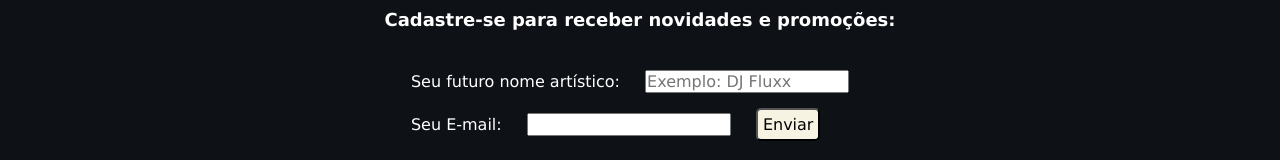
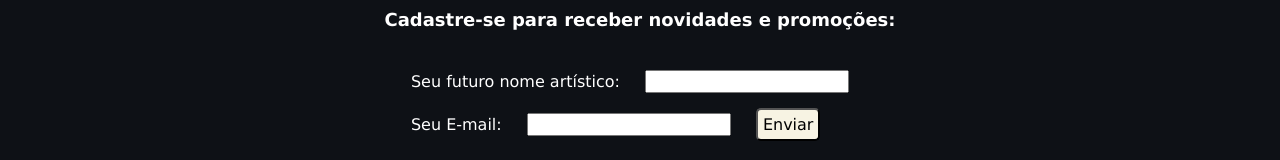
Before and after one commit to luizfelipe-dev/escola130db.github.io, a plain HTML site: page index.html in a window 1280 px wide. Shown: the part 5963-6123 px from the top of the page. Drawn offline with Linux system fonts and the light colour scheme.

Commit message:
Desafio 10 OK

```diff
--- a/index.html
+++ b/index.html
@@ -204,7 +204,7 @@
         <h3>Cadastre-se para receber novidades e promoções: </h3>
         <form onsubmit="alert('Newsletter assinada com Sucesso!'); return false">
             <label for="nome">Seu futuro nome artístico:
-                <input type="text" name="news" class="inputs" id="nomeNews" placeholder="Exemplo: DJ Fluxx" required>
+                <input type="text" name="news" class="inputs" id="nomeNews" required>
             </label>
             <br>
             <label for="email">Seu E-mail:
```
